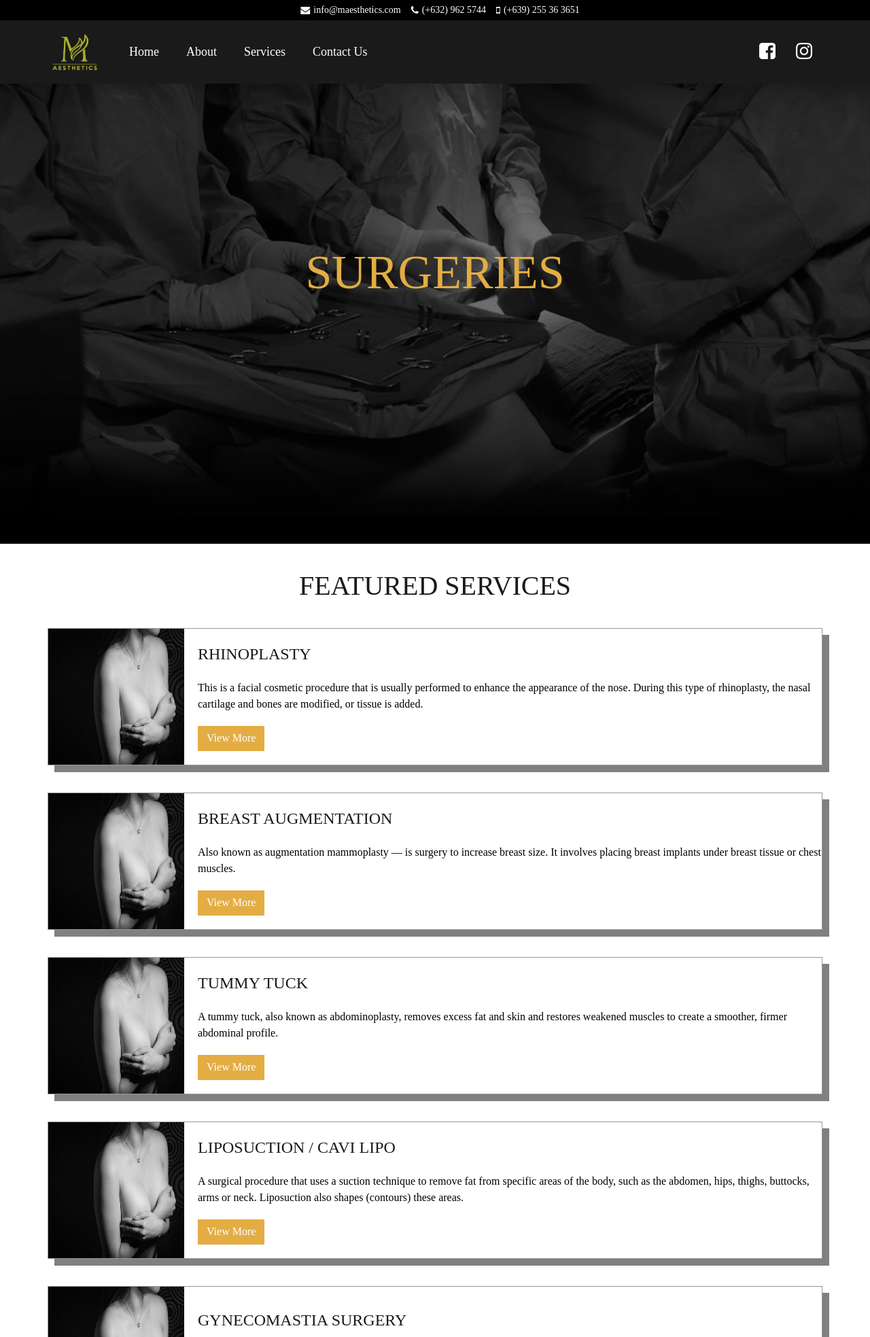
After one commit to gnegamino/maesthetics, a PHP site: page /surgeries.php in a window 1280 px wide. The commit adds this page. Shown: the top 1967 px of the page at 68% size. Run offline with PHP 8.4, Linux system fonts and the light colour scheme; some libraries are stand-ins or nearby versions; some web fonts are replaced.

Commit message:
:star: Added services UI

```diff
--- a/assets/scss/main.scss
+++ b/assets/scss/main.scss
@@ -144,6 +144,13 @@ body {
     }
 }
 .services {
+    h1 {
+        text-transform: uppercase;
+        color: lighten($dark-color, 10%);
+        text-align: center;
+        margin: 40px 0px;
+        font-size: 40px;
+    }
     .page-banner {
         height: 100vh;
         background-image: url('/assets/images/static/bg-black-1.JPG');
@@ -177,7 +184,126 @@ body {
             }
         }
     }
+    &.surgeries {
+        .page-banner {
+            height: 100vh;
+            background-image: url('/assets/images/static/bg-surgeries.JPG');
+            background-repeat: no-repeat;
+            background-position: center;
+            background-size: cover;
+            display: flex;
+            align-items: center;
+            flex-direction: column;
+            justify-content: center;
+            h1 {
+                font-size: 70px;
+                font-family: Regular;
+                color: $primary-color;
+            }
+        }
+    }
 }
+.media-section {
+    background-color: $light-color;
+}
+.media-list {
+    display: flex;
+    flex-direction: column;
+    .media-item {
+        box-shadow: 10px 10px grey;
+        margin-top: 40px;
+        border: 1px darken($light-color, 40%) solid;
+        &:nth-of-type(1) {
+            margin-top: 0px;
+        }
+        &:last-child {
+            margin-bottom: 40px;
+        }
+        display: flex;
+        align-items: center;
+        .media-picture {
+            img {
+                width: 200px;
+                height: 200px;
+            }
+        }
+        .media-detail {
+            margin-left: 20px;
+            display: flex;
+            flex-direction: column;
+            .media-title {
+                font-family: Bold;
+                text-transform: uppercase;
+                color: lighten($dark-color, 10%);
+                font-size: 24px;
+            }
+            .media-description {
+                margin-top: 20px;
+                font-family: Regular;
+                font-size: 16px;
+                line-height: 1.5;
+                color: darken($dark-color, 20%);
+            }
+            .media-button {
+                margin-top: 20px;
+                .view-more {
+                    font-size: 16px;
+                    background-color: $primary-color;
+                    color: $light-color;
+                    transition: .4s;
+                    border-radius: 0px;
+                    &:hover {
+                        background-color: darken($primary-color, 10%);
+                    }
+                }
+            }
+        }
+    }
+}
+.media-box {
+    display: flex;
+    flex-direction: column;
+    &-item {
+        background-color: $light-color;
+        padding: 20px;
+        margin-top: 20px;
+        &:first-child {
+            margin-top: 0px;
+        }
+        &:last-child {
+            margin-bottom: 40px;
+        }
+    }
+    &-header {
+        display: flex;
+        align-items: center;
+        &-icon {
+            border: 1px red solid;
+            width: 30px;
+            height: 30px;
+        }
+        &-title {
+            font-family: Regular;
+            color: $dark-color;
+            font-size: 32px;
+            margin-left: 15px;
+        }
+    }
+    &-content {
+
+    }
+}
+
+.all-services-section {
+    background-color: lighten($dark-color, 12%);
+    -webkit-box-shadow: inset 1px 1px 20px -1px rgba(0,0,0,0.67);
+    -moz-box-shadow: inset 1px 1px 20px -1px rgba(0,0,0,0.67);
+    box-shadow: inset 1px 1px 20px -1px rgba(0,0,0,0.67);
+    h1 {
+        color: $primary-color;
+    }
+}
+
 .contact {
     .contact-form {
         background-image: url('/assets/images/static/breast-1.jpg');
--- /dev/null
+++ b/surgeries.php
@@ -0,0 +1,126 @@
+<?php
+    require_once('layouts/master_header.php');
+    require_once('layouts/sub-navigation.php');
+?>
+
+<div class="services surgeries">
+    <div class="page-banner">
+        <h1>SURGERIES</h1>
+    </div>
+    <div class="media-section">
+        <div class="container">
+            <h1>FEATURED SERVICES</h1>
+            <div class="media-list">
+                <div class="media-item">
+                    <div class="media-picture">
+                        <img src="/assets/images/static/breast-1.JPG" alt="">
+                    </div>
+                    <div class="media-detail">
+                        <div class="media-title">Rhinoplasty</div>
+                        <div class="media-description">
+                            This is a facial cosmetic procedure that is usually performed to enhance the appearance of the nose. During this type of rhinoplasty, the nasal cartilage and bones are modified, or tissue is added.
+                        </div>
+                        <div class="media-button">
+                            <button class="btn view-more">View More</button>
+                        </div>
+                    </div>
+                </div>
+                <div class="media-item">
+                    <div class="media-picture">
+                        <img src="/assets/images/static/breast-1.JPG" alt="">
+                    </div>
+                    <div class="media-detail">
+                        <div class="media-title">Breast Augmentation</div>
+                        <div class="media-description">
+                            Also known as augmentation mammoplasty — is surgery to increase breast size. It involves placing breast implants under breast tissue or chest muscles.
+                        </div>
+                        <div class="media-button">
+                            <button class="btn view-more">View More</button>
+                        </div>
+                    </div>
+                </div>
+                <div class="media-item">
+                    <div class="media-picture">
+                        <img src="/assets/images/static/breast-1.JPG" alt="">
+                    </div>
+                    <div class="media-detail">
+                        <div class="media-title">Tummy Tuck</div>
+                        <div class="media-description">
+                            A tummy tuck, also known as abdominoplasty, removes excess fat and skin and restores weakened muscles to create a smoother, firmer abdominal profile.
+                        </div>
+                        <div class="media-button">
+                            <button class="btn view-more">View More</button>
+                        </div>
+                    </div>
+                </div>
+                <div class="media-item">
+                    <div class="media-picture">
+                        <img src="/assets/images/static/breast-1.JPG" alt="">
+                    </div>
+                    <div class="media-detail">
+                        <div class="media-title">Liposuction / Cavi Lipo</div>
+                        <div class="media-description">
+                            A surgical procedure that uses a suction technique to remove fat from specific areas of the body, such as the abdomen, hips, thighs, buttocks, arms or neck. Liposuction also shapes (contours) these areas.
+                        </div>
+                        <div class="media-button">
+                            <button class="btn view-more">View More</button>
+                        </div>
+                    </div>
+                </div>
+                <div class="media-item">
+                    <div class="media-picture">
+                        <img src="/assets/images/static/breast-1.JPG" alt="">
+                    </div>
+                    <div class="media-detail">
+                        <div class="media-title">Gynecomastia Surgery</div>
+                        <div class="media-description">
+                            Also known as male breast reduction, is the surgical correction of overdeveloped or enlarged breasts in men.
+                        </div>
+                        <div class="media-button">
+                            <button class="btn view-more">View More</button>
+                        </div>
+                    </div>
+                </div>
+                <div class="media-item">
+                    <div class="media-picture">
+                        <img src="/assets/images/static/breast-1.JPG" alt="">
+                    </div>
+                    <div class="media-detail">
+                        <div class="media-title">FTM</div>
+                        <div class="media-description">
+                            This is a facial cosmetic procedure that is usually performed to enhance the appearance of the nose. During this type of rhinoplasty, the nasal cartilage and bones are modified, or tissue is added.
+                        </div>
+                        <div class="media-button">
+                            <button class="btn view-more">View More</button>
+                        </div>
+                    </div>
+                </div>
+            </div>
+        </div>
+    </div>
+    <div class="all-services-section">
+        <div class="container">
+            <h1>ALL SURGERIES</h1>
+            <div class="media-box">
+                <div class="media-box-item">
+                    <div class="media-box-header">
+                        <div class="media-box-header-icon"></div>
+                        <div class="media-box-header-title">AESTHETICS</div>
+                    </div>
+                    <div class="media-box-content"></div>
+                </div>
+                <div class="media-box-item">
+                    <div class="media-box-header">
+                        <div class="media-box-header-icon"></div>
+                        <div class="media-box-header-title">RECONSTRUCTIVE</div>
+                    </div>
+                    <div class="media-box-content"></div>
+                </div>
+            </div>
+        </div>
+    </div>
+</div>
+
+<?php require_once('layouts/master_footer.php'); ?>
+
+<script src="/assets/js/mini-navigation.js"></script>
```
Also changed, not shown: public/build/css/main.css, 1 other file.
